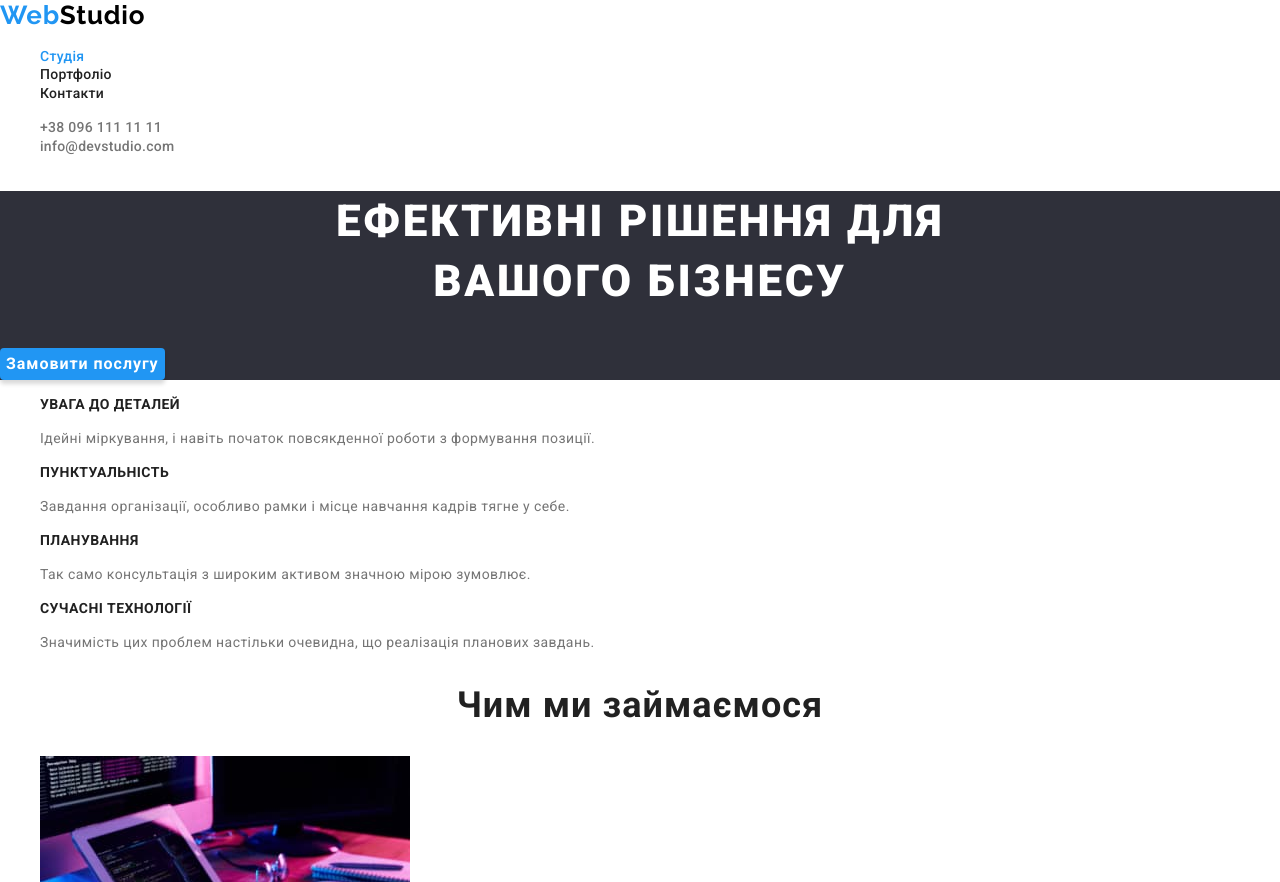
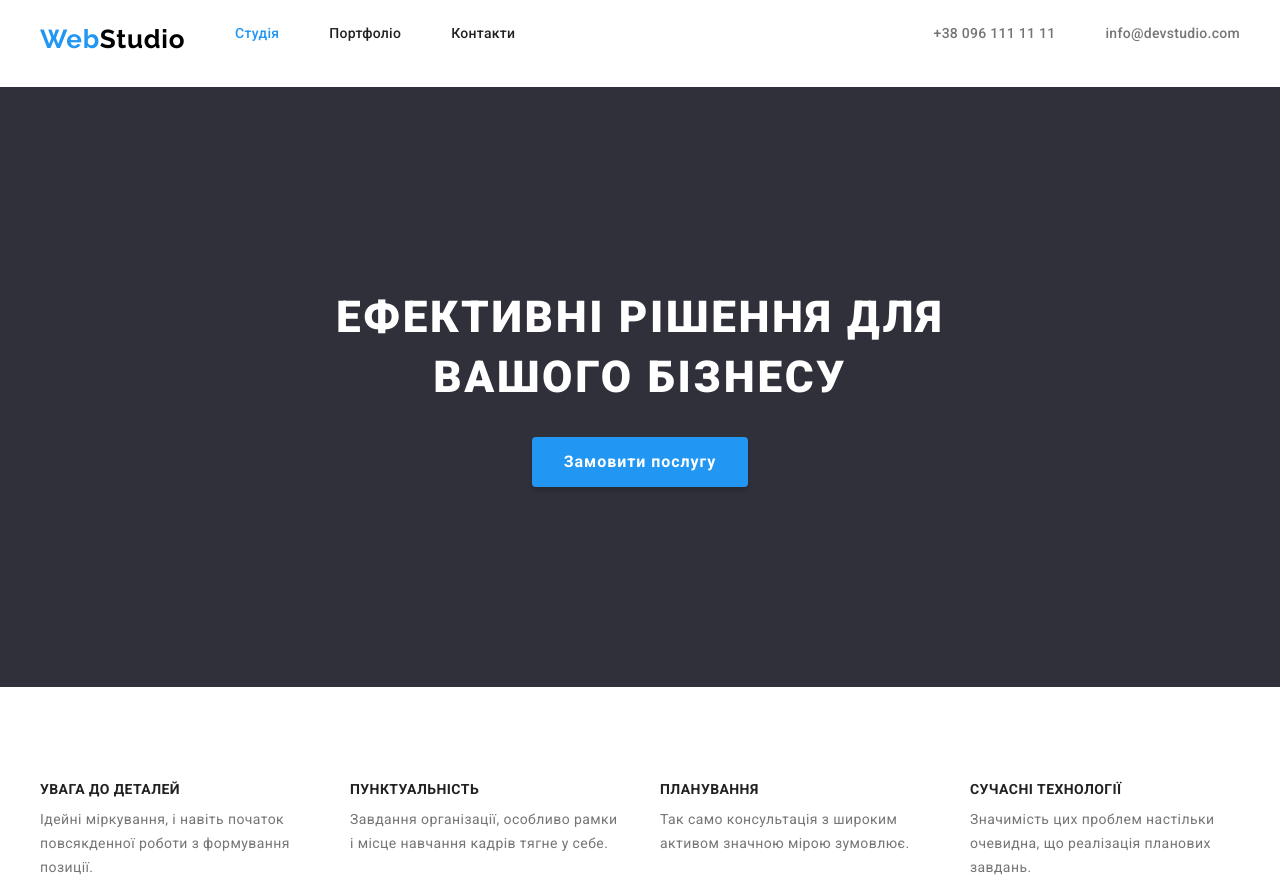
Before and after one commit to AndreGutio/goit-markup-hw-03, a plain HTML site: page index.html in a window 1280 px wide. Shown: the top 882 px of the page. Drawn offline with nearby package versions, Linux system fonts and the light colour scheme.

Commit message:
index (header no, main yes, footer yes)

```diff
--- a/css/styles.css
+++ b/css/styles.css
@@ -9,10 +9,55 @@
   --primary-text-color: #757575;
 }
 
+/* reset basic styles*/
+
+html {
+  box-sizing: border-box;
+}
+
+h1,
+h2,
+h3,
+h4,
+p {
+  margin-top: 0;
+  margin-bottom: 0;
+}
+
+ul,
+ol {
+  margin-top: 0;
+  margin-bottom: 0;
+  padding-left: 0;
+}
+
+.link {
+  text-decoration: none;
+}
+
+*,
+*::before,
+*::after {
+  box-sizing: inherit;
+}
+
+.list {
+  list-style: none;
+}
+img {
+  display: block;
+}
+
 body {
   font-family: "Roboto", sans-serif;
   color: var(--primary-text-color);
   background-color: var(--primary-bg-color);
+}
+
+.container {
+  margin: 0 auto;
+  width: 1230px;
+  padding: 0 15px;
 }
 
 .list {
@@ -27,28 +72,42 @@ body {
 
 .header {
   background: var(--primary-bg-color);
+  padding-top: 24px;
+  padding-bottom: 32px;
 }
 
-/*.header-nav {
-}*/
+.navigation-contact {
+  display: flex;
+  justify-content: space-between;
+}
+.header-nav {
+  display: flex;
+  justify-content: flex-start;
+  gap: 50px;
+}
 
 .header-nav-logo {
+  display: block;
   font-family: "Raleway", sans-serif;
   font-weight: 700;
   font-size: 26px;
   line-height: calc(31 / 26);
   letter-spacing: 0.03em;
   color: var(--primary-accent-color);
+  width: 145px;
 }
 
 .header-nav-logos {
   color: #000000;
 }
 
-/*.header-nav-list {
+.header-nav-list {
+  display: flex;
+  justify-content: flex-start;
+  gap: 50px;
 }
 
-.header-nav-item {
+/*.header-nav-item {
 }*/
 
 .header-nav-link {
@@ -67,10 +126,13 @@ body {
   color: var(--primary-accent-color);
 }
 
-/* .header-contact-list {
+.header-contact-list {
+  display: flex;
+  justify-content: flex-end;
+  gap: 50px;
 }
 
-.header-contact-item {
+/*.header-contact-item {
 } */
 
 .header-contact-link {
@@ -90,6 +152,8 @@ body {
 
 .hero {
   background: var(--dark-bg-color);
+  height: 600px;
+  padding-top: 200px;
 }
 
 .hero-title {
@@ -100,15 +164,22 @@ body {
   letter-spacing: 0.06em;
   text-transform: uppercase;
   color: var(--primary-bg-color);
+  margin-bottom: 30px;
 }
 
 .hero-btn {
   /*boton*/
+  display: flex;
+  align-items: center;
+  text-align: center;
   background: var(--primary-accent-color);
   box-shadow: 0px 4px 4px rgba(0, 0, 0, 0.15);
   border-radius: 4px;
   border: none;
   cursor: pointer;
+  margin-left: auto;
+  margin-right: auto;
+  padding: 10px 32px;
 }
 
 .hero-btn:hover,
@@ -132,7 +203,8 @@ body {
   color: var(--primary-bg-color);
 }
 
-/* .possibility {
+.possibility {
+  padding-top: 94px;
 }
 
 /*.possibility-title {
@@ -152,11 +224,14 @@ body {
   margin: -1px;
 }
 
-/*.possibility-list {
+.possibility-list {
+  display: flex;
+  justify-content: space-between;
 }
 
 .possibility-item {
-} */
+  width: 270px;
+}
 
 .possibility-item-title {
   font-weight: 700;
@@ -165,6 +240,7 @@ body {
   letter-spacing: 0.03em;
   text-transform: uppercase;
   color: var(--primary-title-color);
+  margin-bottom: 10px;
 }
 
 .possibility-text {
@@ -174,22 +250,26 @@ body {
   color: var(--primary-text-color);
 }
 
-/*.work {
-}*/
+.work {
+  padding: 94px 0;
+}
 
 .work-title {
   font-weight: 700;
   font-size: 36px;
-  line-height: calc(42/36);
+  line-height: calc(42 / 36);
   text-align: center;
   letter-spacing: 0.03em;
   color: var(--primary-title-color);
+  margin-bottom: 50px;
 }
 
-/*.work-list {
+.work-list {
+  display: flex;
+  justify-content: space-between;
 }
 
-.work-item {
+/*.work-item {
 }
 
 .work-icon {
@@ -197,6 +277,7 @@ body {
 
 .team {
   background: var(--light-bg-color);
+  padding: 94px 0;
 }
 
 .team-title {
@@ -207,17 +288,25 @@ body {
   text-align: center;
   letter-spacing: 0.03em;
   color: var(--primary-title-color);
+  margin-bottom: 50px;
 }
 
-/*.team-list {
-}*/
+.team-list {
+  display: flex;
+  justify-content: space-between;
+}
 
 .team-card {
   background: var(--primary-bg-color);
+  padding-bottom: 30px;
+  box-shadow: 0px 1px 3px rgba(0, 0, 0, 0.12), 0px 1px 1px rgba(0, 0, 0, 0.14),
+    0px 2px 1px rgba(0, 0, 0, 0.2);
+  border-radius: 0px 0px 4px 4px;
 }
 
-/*.team-icon {
-} */
+.team-icon {
+  margin-bottom: 30px;
+}
 
 .team-item {
   font-weight: 500;
@@ -226,6 +315,7 @@ body {
   text-align: center;
   letter-spacing: 0.03em;
   color: var(--primary-title-color);
+  margin-bottom: 10px;
 }
 
 .team-text {
@@ -240,8 +330,10 @@ body {
 
 .footer {
   background: var(--dark-bg-color);
+  padding: 60px 0;
 }
 .footer-logo {
+  display: block;
   font-family: "Raleway", sans-serif;
   font-style: normal;
   font-weight: 700;
@@ -249,6 +341,7 @@ body {
   line-height: calc(31 / 26);
   letter-spacing: 0.03em;
   color: var(--primary-accent-color);
+  margin-bottom: 20px;
 }
 
 .footer-logos {
@@ -267,6 +360,7 @@ body {
   line-height: 1.71;
   letter-spacing: 0.03em;
   color: var(--primary-bg-color);
+  margin-bottom: 9px;
 }
 
 .footer-address-link {
@@ -274,7 +368,8 @@ body {
   font-size: 14px;
   line-height: 1.71;
   letter-spacing: 0.03em;
-  color:var(--color-address);
+  color: var(--color-address);
+  margin-bottom: 9px;
 }
 
 .footer-address-map:hover,
--- a/index.html
+++ b/index.html
@@ -7,15 +7,17 @@
     <title>Студія</title>
     <link rel="preconnect" href="https://fonts.googleapis.com">
     <link rel="preconnect" href="https://fonts.gstatic.com" crossorigin>
-    <link href="https://fonts.googleapis.com/css2?family=Raleway:wght@700&family=Roboto:wght@400;500;700;900&display=swap"
-        rel="stylesheet">
+    <link href="https://fonts.googleapis.com/css2?family=Raleway:wght@700&family=Roboto:wght@400;500;700;900&display=swap"  rel="stylesheet">
     <link rel="stylesheet" href="https://cdnjs.cloudflare.com/ajax/libs/modern-normalize/1.1.0/modern-normalize.min.css">
     <link rel="stylesheet" href="./css/styles.css">
 </head>
 <body>
     <header class="header">
+        <div class="container">
+            <div class="navigation-contact">
+                <div class="navigation">
                     <nav class="header-nav">
-            <a class="header-nav-logo link" href="./index.html">Web<span class="header-nav-logo header-nav-logos">Studio</span></a>
+                        <a class="header-nav-logo link" href="./index.html">Web<span class="header-nav-logos">Studio</span></a>
                         <ul class="header-nav-list  list">
                             <li class="header-nav-item">
                                 <a class="header-nav-link current link" href="./index.html">Студія</a>
@@ -28,6 +30,8 @@
                             </li>
                         </ul>
                     </nav>
+                </div>
+                <div class="contact">
                     <ul class="header-contact-list list">
                         <li class="header-contact-item">
                             <a class="header-contact-link link" href="tel:+380961111111">+38 096 111 11 11</a>
@@ -36,13 +40,19 @@
                             <a class="header-contact-link link" href="mailto:info@devstudio.com">info@devstudio.com</a>
                         </li>
                     </ul>
+                </div>
+            </div>
+        </div>
     </header>
     <main>
         <section class="hero">
+            <div class="container">
                 <h1 class="hero-title">Ефективні рішення для<br>вашого бізнесу</h1>
                 <button class="hero-btn btn-text" type="button">Замовити послугу</button>
+            </div>
         </section>
         <section class="possibility">
+            <div class="container">
                 <!--треба приховати заголовок для цієї секції -->
                 <h2 class="visually-hidden">Наші можливості</h2>
                 <!--саме цей -->
@@ -64,8 +74,10 @@
                         <p class="possibility-text">Значимість цих проблем настільки очевидна, що реалізація планових завдань.</p>
                     </li>
                 </ul>
+            </div>
         </section>
         <section class="work">
+            <div class="container">
                 <h2 class="work-title">Чим ми займаємося</h2>
             <ul class="work-list list">
                 <li class="work-item">
@@ -84,8 +96,10 @@
                         width="370">
                 </li>
             </ul>
+            </div>
         </section>
         <section class="team">
+            <div class="container">
                 <h2 class="team-title">Наша команда</h2>
             <ul class="team-list list">
                 <li class="team-card">
@@ -117,10 +131,12 @@
                     <p class="team-text">UI Designer</p>
                 </li>
             </ul>
+            </div>
         </section>
     </main>
     <footer class="footer">
-        <a class="footer-logo link" href="./index.html">Web<span class="footer-logo footer-logos">Studio</span></a>
+        <div class="container">
+            <a class="footer-logo link" href="./index.html">Web<span class="footer-logos">Studio</span></a>
             <address>
                 <ul class="footer-address-list list">
                     <li class="footer-address-item">
@@ -135,6 +151,7 @@
                     </li>
                 </ul>
             </address>
+        </div>
     </footer>
 </body>
 </html>
```
Also changed, not shown: portfolio.html (+1 -3 lines). Lines whose indentation alone changed are shown as unchanged.
